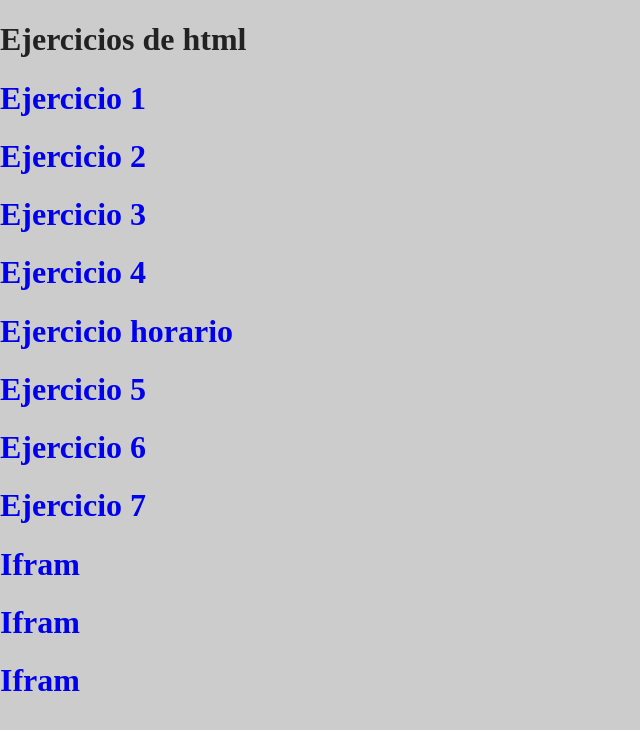
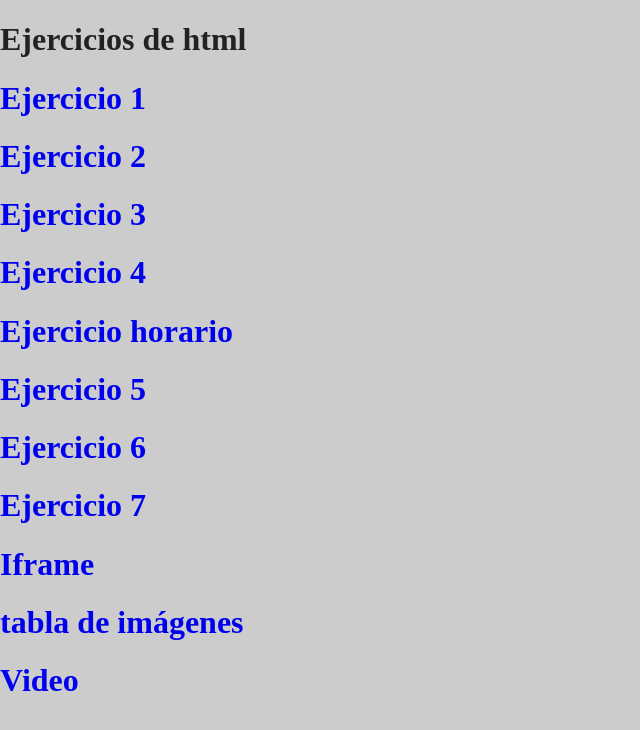
Before and after one commit to naatii/lmtarea, a website built with Parcel: page index.html in a window 1280 px wide. Shown: the whole page, without its empty margins (0-640 px from the left). Built offline with nearby package versions, Linux system fonts and the light colour scheme.

Commit message:
Update index.html

```diff
--- a/index.html
+++ b/index.html
@@ -42,9 +42,9 @@
   <h1><a href="ej5.html">Ejercicio 5</a></h1>
   <h1><a href="ej6.html">Ejercicio 6</a></h1>
   <h1><a href="ej7.html">Ejercicio 7</a></h1>
-  <h1><a href="iframe.html">Ifram</a></h1>
-  <h1><a href="tablaImagenes.html">Ifram</a></h1>
-  <h1><a href="video.html">Ifram</a></h1>
+  <h1><a href="iframe.html">Iframe</a></h1>
+  <h1><a href="tablaImagenes.html">tabla de imágenes</a></h1>
+  <h1><a href="video.html">Video</a></h1>
 
 
   <!-- Add your site or application content here -->
```
